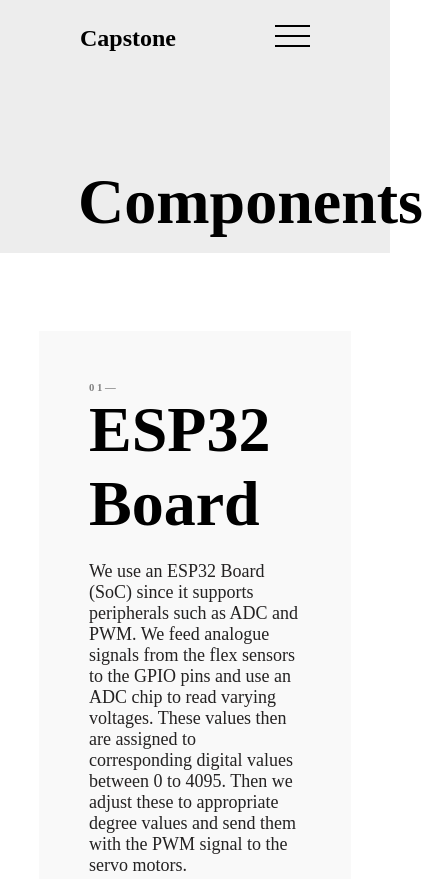
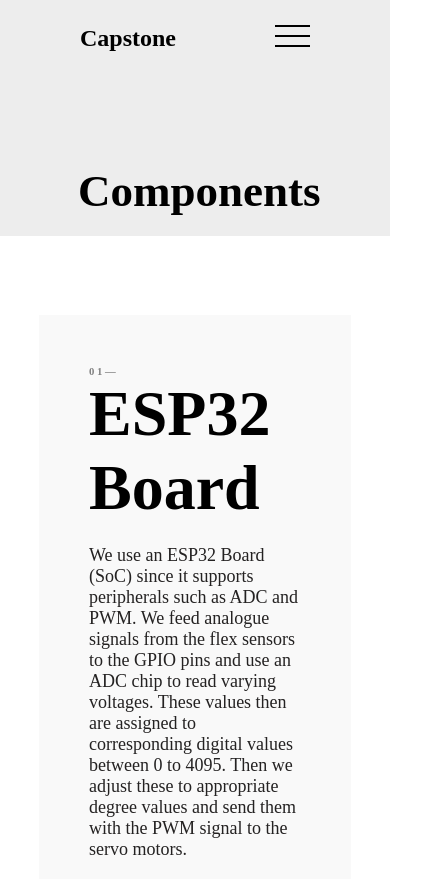
Before and after one commit to robotichand2023/robotichand2023.github.io, a plain HTML site: page components.html in a window 390 px wide. Shown: the top 879 px of the page, 423 px wide, since content can reach past the window. Drawn offline with Linux system fonts and the light colour scheme.

Commit message:
second commit

```diff
--- a/components.html
+++ b/components.html
@@ -41,6 +41,13 @@
                 padding: 50px;
             }
         }
+
+        @media only screen and (max-width: 1000px) {
+            header{
+                 height:28vh;
+            }
+        }
+
    </style>
 </head>
 <body>
--- a/style.css
+++ b/style.css
@@ -159,3 +159,11 @@ footer{
 
 
   }
+
+  @media only screen and (max-width: 1000px) {
+
+    .below{
+
+      font-size:45px;
+    }
+}
```
Also changed, not shown: about.html (+3 -0 lines), gallery.html (+5 -1 lines), index.html (+1 -0 lines).
